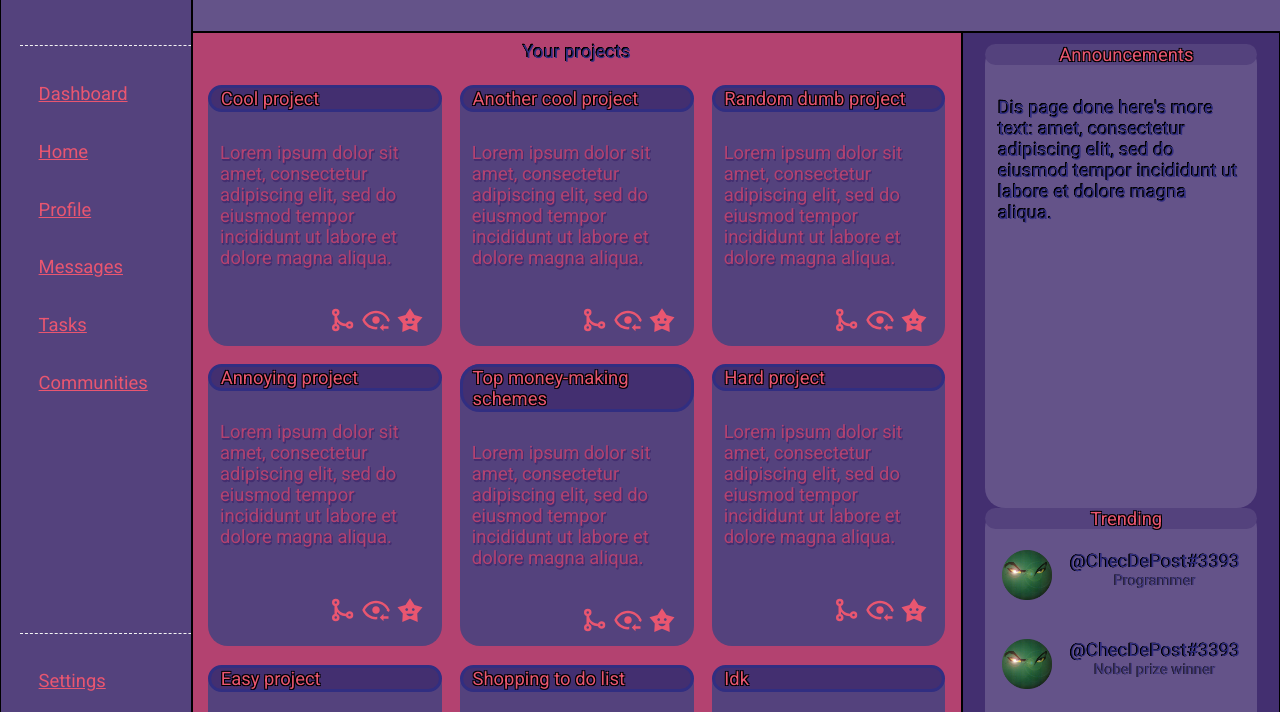
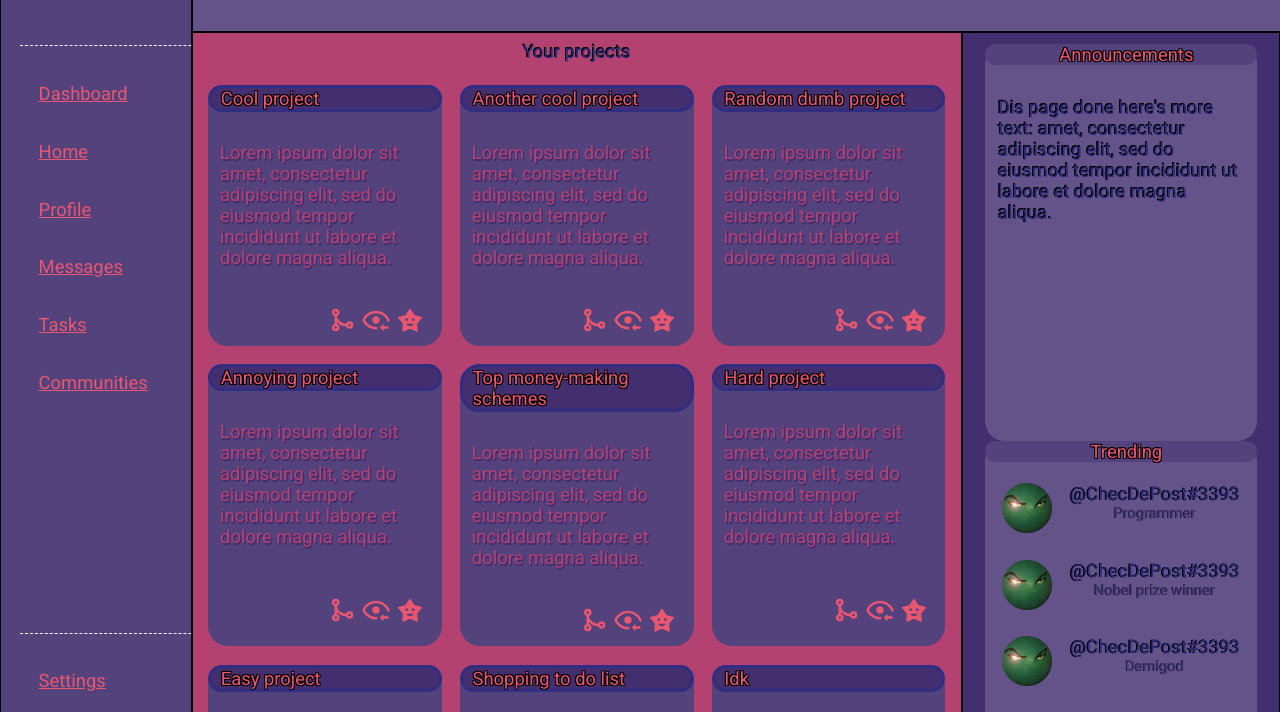
Before and after one commit to itsnichi4/AdminDashboard, a plain HTML site: page index.html in a window 1280 px wide. Shown: the part 88-800 px from the top of the page. Drawn offline with Linux system fonts and the light colour scheme.

Commit message:
adjust newsGrid height to fit

```diff
--- a/styles.css
+++ b/styles.css
@@ -114,8 +114,8 @@ svg {
 }
 
 .newsGrid {
-    overflow: scroll;
-    height: auto;
+    overflow: hidden;
+    height: 83.5%;
     background-color: #432F70;
     border: 1px;
     border-style: solid;
```
